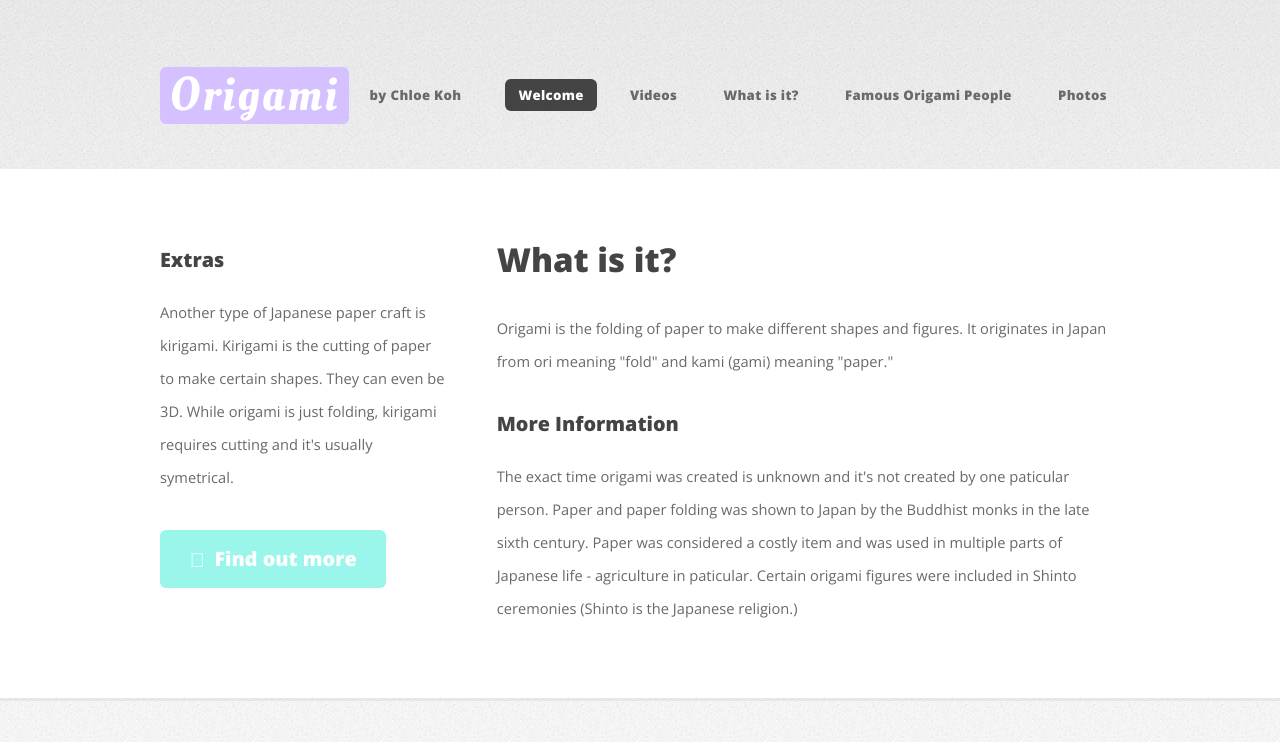
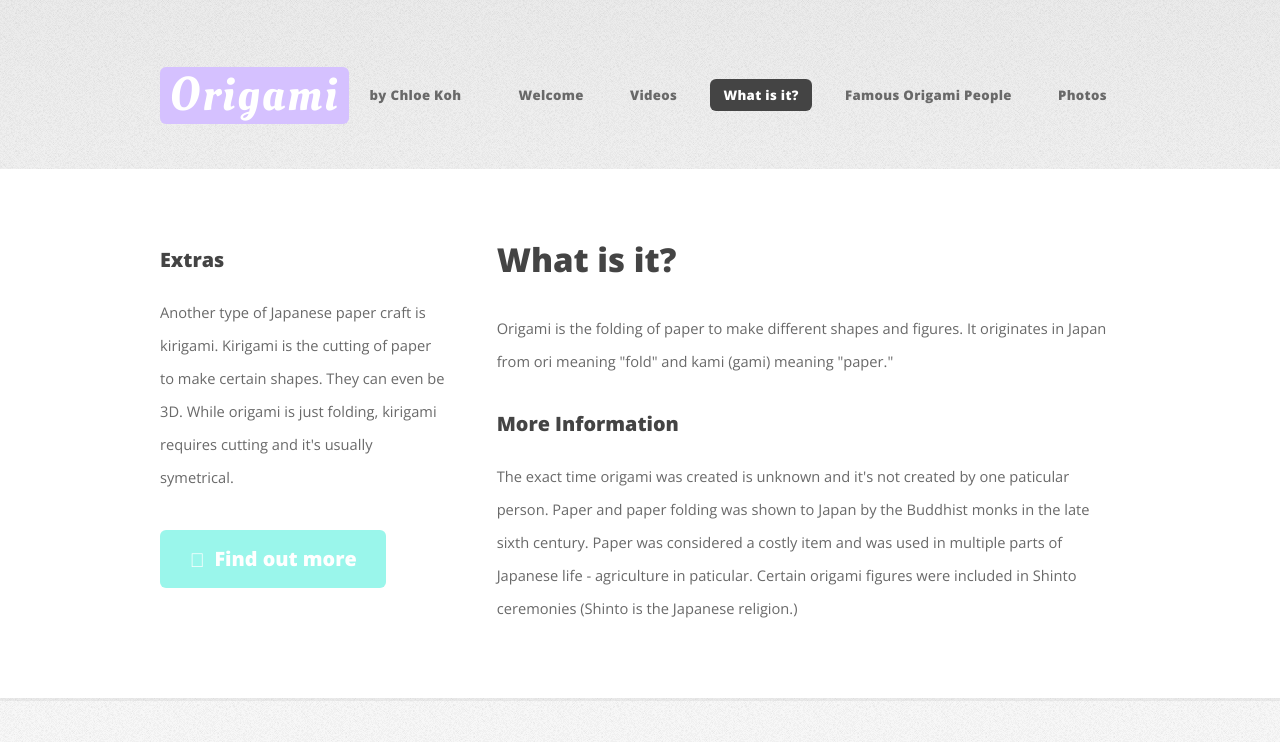
Before and after one commit to 210296/210296.github.io, a plain HTML site: page left-sidebar.html in a window 1280 px wide. Shown: the top 742 px of the page. Drawn offline with nearby package versions, Linux system fonts and the light colour scheme.

Commit message:
Made each page current whilst your on that certain page

```diff
--- a/left-sidebar.html
+++ b/left-sidebar.html
@@ -29,8 +29,9 @@
 						<!-- Nav -->
 							<nav id="nav">
 								<ul>
-									<li class="current"><a href="index.html">Welcome</a></li>
+									<li><a href="index.html">Welcome</a></li>
 									<li>
+
 										<a href="#">Videos</a>
 										<ul>
 											<li>
@@ -64,7 +65,7 @@
 
 										</ul>
 									</li>
-									<li><a href="left-sidebar.html">What is it?</a></li>
+									<li class="current"><a href="left-sidebar.html">What is it?</a></li>
 									<li><a href="right-sidebar.html">Famous Origami People</a></li>
 									<li><a href="no-sidebar.html">Photos</a></li>
 								</ul>
```
Also changed, not shown: no-sidebar.html (+1 -1 lines), right-sidebar.html (+2 -2 lines).
